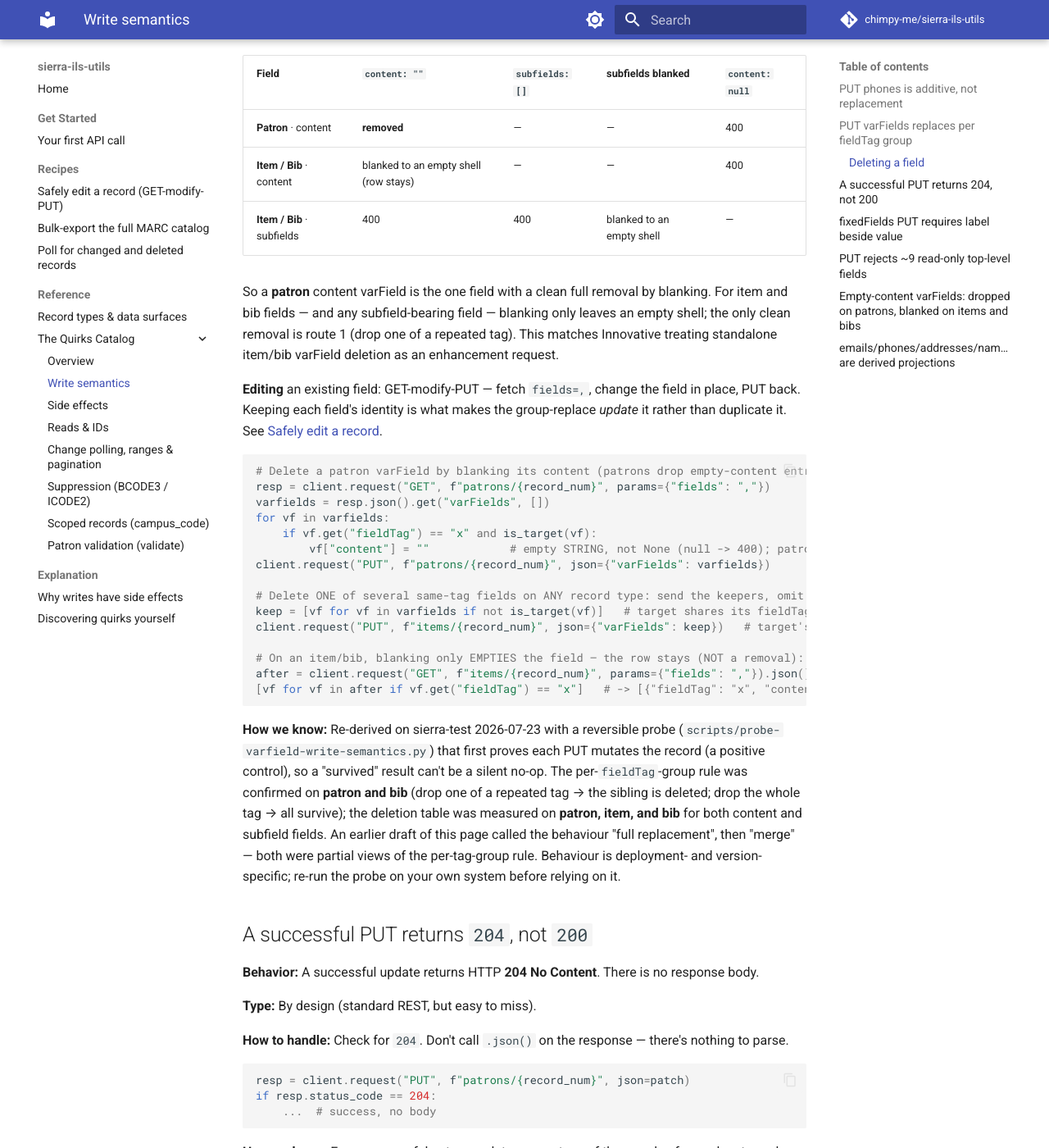
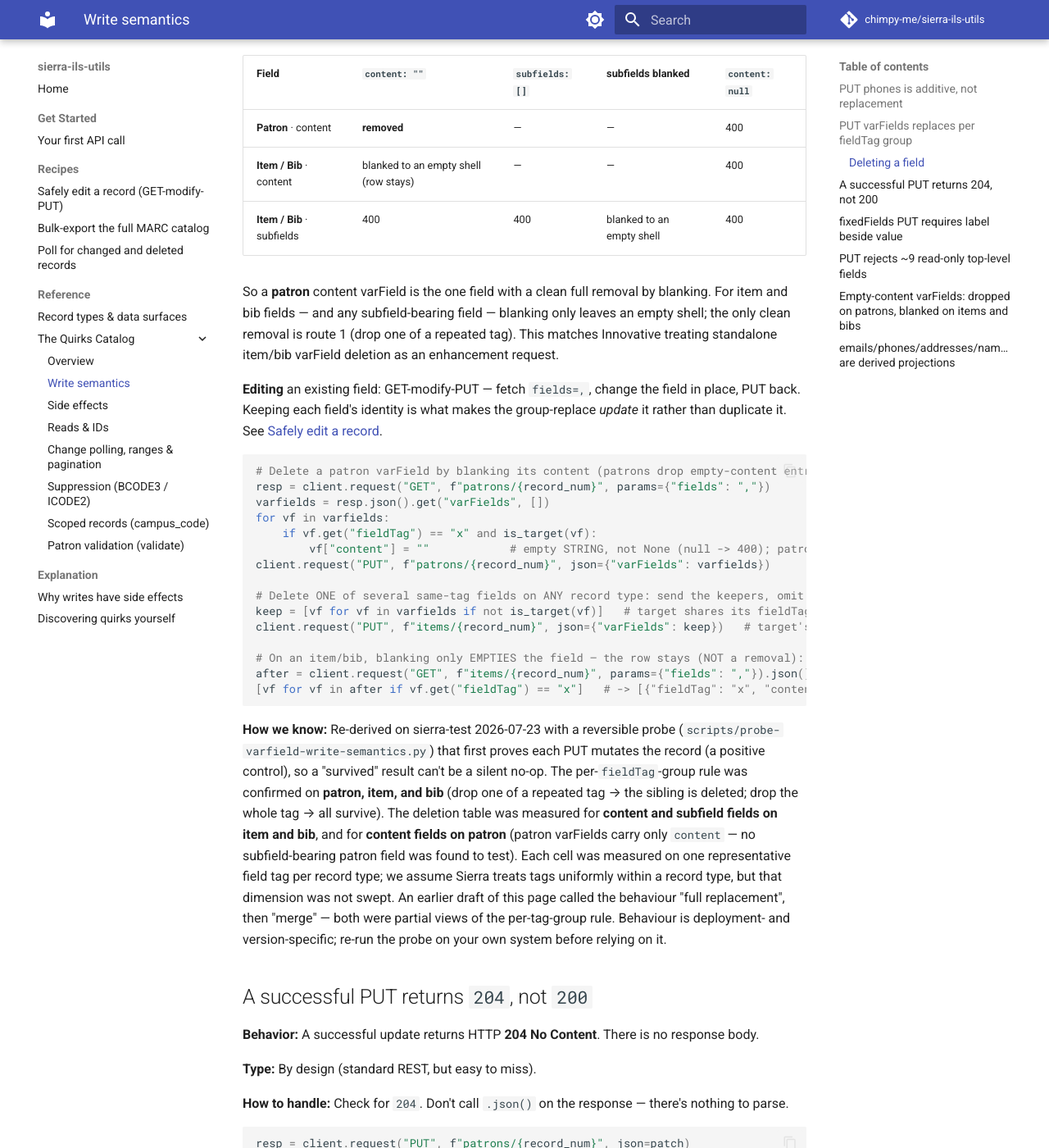
Before and after one commit to chimpy-me/sierra-ils-utils, an MkDocs documentation site: the page built from docs/reference/quirks/write-semantics.md, in a window 1280 px wide and 1400 px high, scrolled down 1140 px. Shown: the whole window at 82% size. Built offline with MkDocs 1.6.1 and Material for MkDocs 9.7.7, drawn with Linux system fonts in a browser that asks for light colours; comment, search, counter and statistics services are not loaded.

Commit message:
docs(quirks): scope varFields evidence honestly; probe now paginates past first batch
Review of the 2026-07-23 probe evidence vs the doc claims found the item
group-model cell was never measured (the probe's single 200-record batch had no
repeated-tag item, so it skipped) while three doc statements asserted the
sibling-drop rule for item anyway. Closed the gap with a live run: item behaves
per-fieldTag-group exactly like patron and bib (drop-one DELETED / drop-all
SURVIVED, restored). Also: fix stale 'full replacement' link label in the
GET-modify-PUT recipe; report the measured content=null->400 for subfield
fields in the deletion table; note each cell used one representative tag
(tag-uniformity is assumed, not swept); probe batch() now paginates by id so a
missing candidate widens the scan instead of silently skipping the trial.

Co-Authored-By: Claude Fable 5 <noreply@anthropic.com>

```diff
--- a/docs/reference/quirks/write-semantics.md
+++ b/docs/reference/quirks/write-semantics.md
@@ -44,7 +44,7 @@ Two routes, depending on the field:
 |---|---|---|---|---|
 | **Patron** · content | **removed** | — | — | 400 |
 | **Item / Bib** · content | blanked to an empty shell (row stays) | — | — | 400 |
-| **Item / Bib** · subfields | 400 | 400 | blanked to an empty shell | — |
+| **Item / Bib** · subfields | 400 | 400 | blanked to an empty shell | 400 |
 
 So a **patron** content varField is the one field with a clean full removal by blanking. For item
 and bib fields — and any subfield-bearing field — blanking only leaves an empty shell; the only
@@ -76,11 +76,14 @@ after = client.request("GET", f"items/{record_num}", params={"fields": ","}).jso
 **How we know:** Re-derived on sierra-test 2026-07-23 with a reversible probe
 (`scripts/probe-varfield-write-semantics.py`) that first proves each PUT mutates the record (a
 positive control), so a "survived" result can't be a silent no-op. The per-`fieldTag`-group rule
-was confirmed on **patron and bib** (drop one of a repeated tag → the sibling is deleted; drop the
-whole tag → all survive); the deletion table was measured on **patron, item, and bib** for both
-content and subfield fields. An earlier draft of this page called the behaviour "full replacement",
-then "merge" — both were partial views of the per-tag-group rule. Behaviour is deployment- and
-version-specific; re-run the probe on your own system before relying on it.
+was confirmed on **patron, item, and bib** (drop one of a repeated tag → the sibling is deleted;
+drop the whole tag → all survive). The deletion table was measured for **content and subfield
+fields on item and bib**, and for **content fields on patron** (patron varFields carry only
+`content` — no subfield-bearing patron field was found to test). Each cell was measured on one
+representative field tag per record type; we assume Sierra treats tags uniformly within a record
+type, but that dimension was not swept. An earlier draft of this page called the behaviour "full
+replacement", then "merge" — both were partial views of the per-tag-group rule. Behaviour is
+deployment- and version-specific; re-run the probe on your own system before relying on it.
 
 ## A successful PUT returns `204`, not `200`
 
```
Also changed, not shown: docs/how-to/safe-get-modify-put.md (+1 -1 lines), 1 other file.
